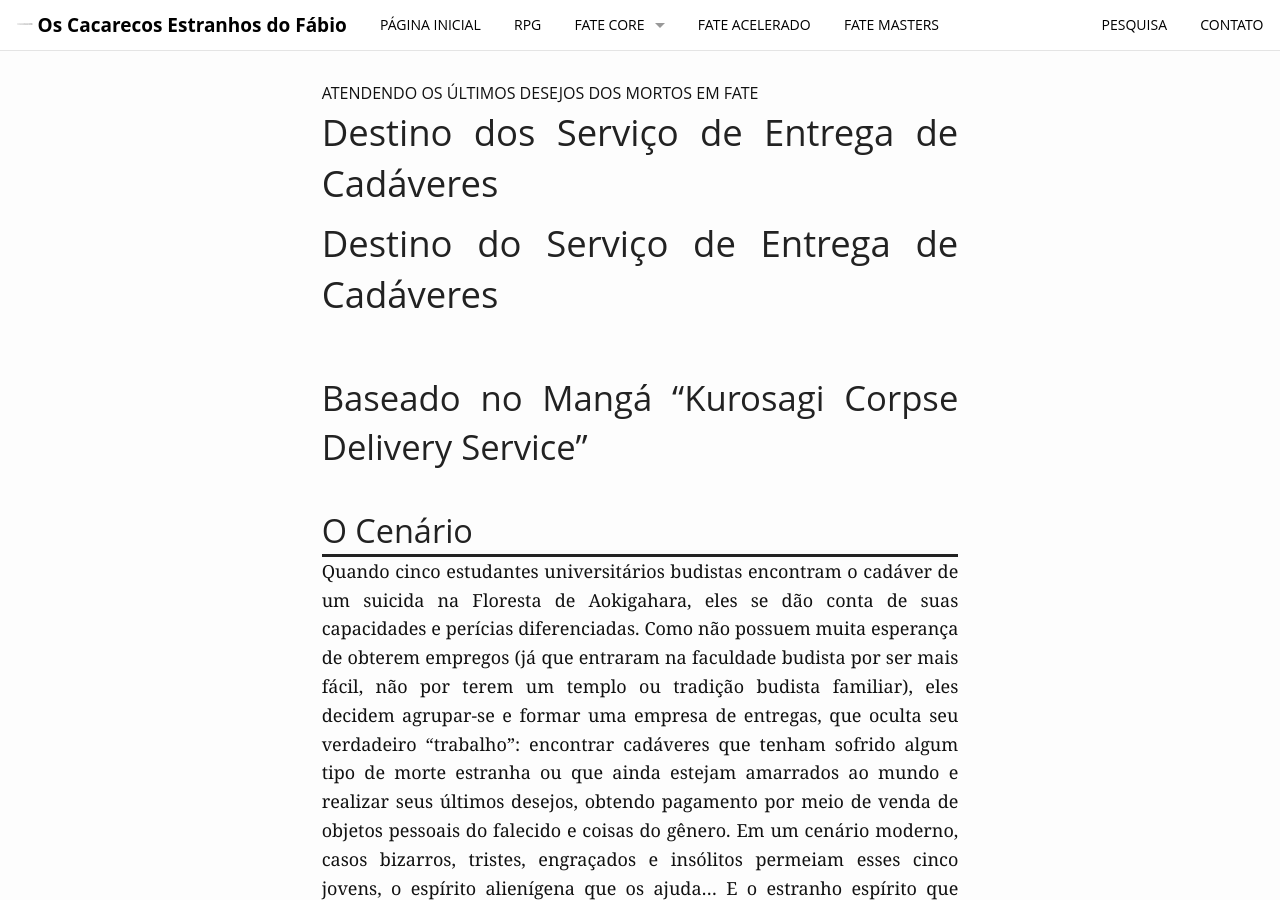
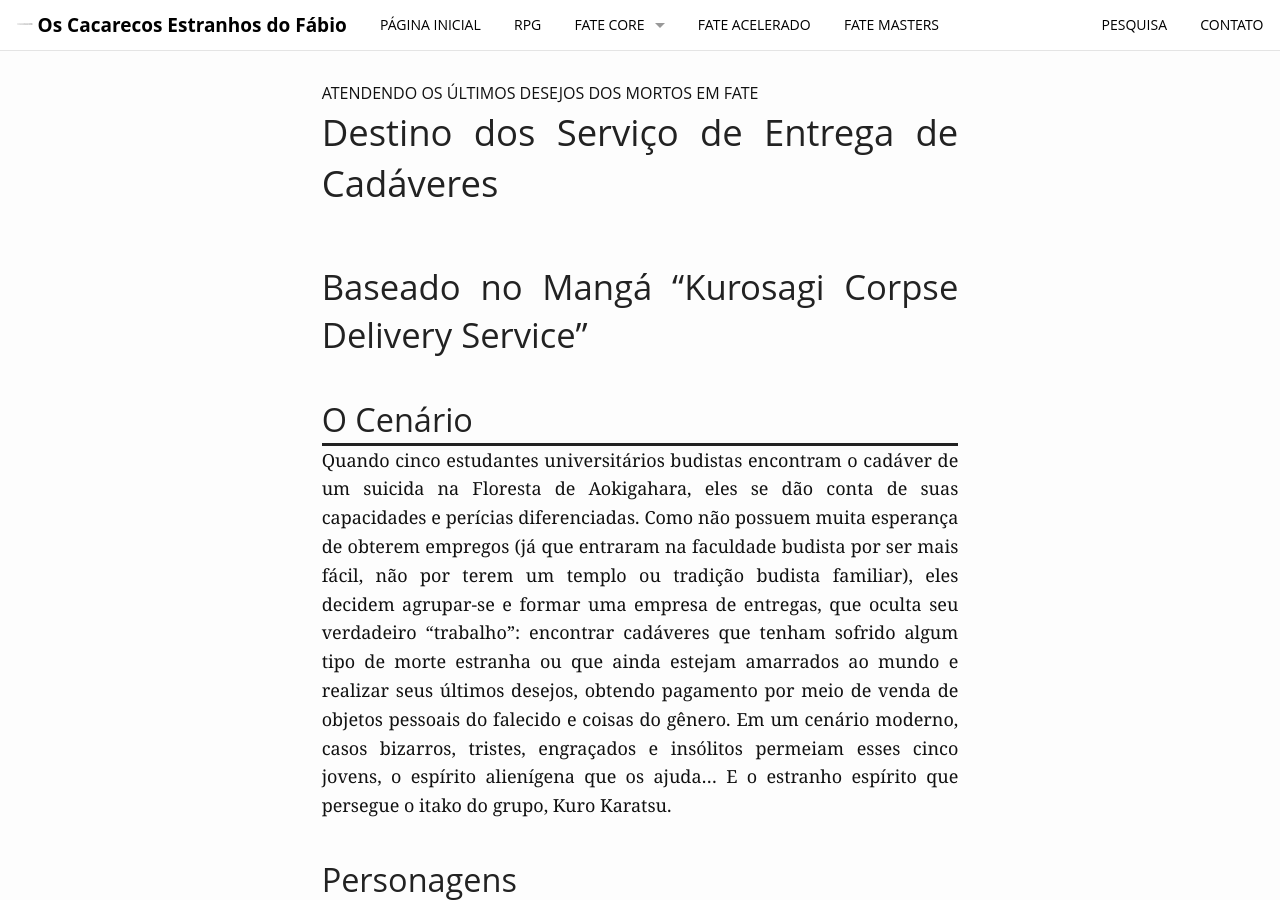
Before and after one commit to fabiocosta0305/fabiocosta0305.github.io-old, a Jekyll site: the page built from _posts/RPG/2015-07-20-DestinoServicoEntregaCadaver.md, in a window 1280 px wide and 900 px high. Built offline with Jekyll 4.4.1, drawn with Linux system fonts in a browser that asks for light colours.

Commit message:
CorreÃ§Ãµes Finais no Destino da Kurosagi

```diff
--- a/_posts/RPG/2015-07-20-DestinoServicoEntregaCadaver.md
+++ b/_posts/RPG/2015-07-20-DestinoServicoEntregaCadaver.md
@@ -12,8 +12,6 @@ tags:
  - Kurosagi - Corpse Delivery Service
 header: no
 ---
-# Destino do Serviço de Entrega de Cadáveres
-
 ## Baseado no Mangá “Kurosagi Corpse Delivery Service”
 
 ### O Cenário
```
